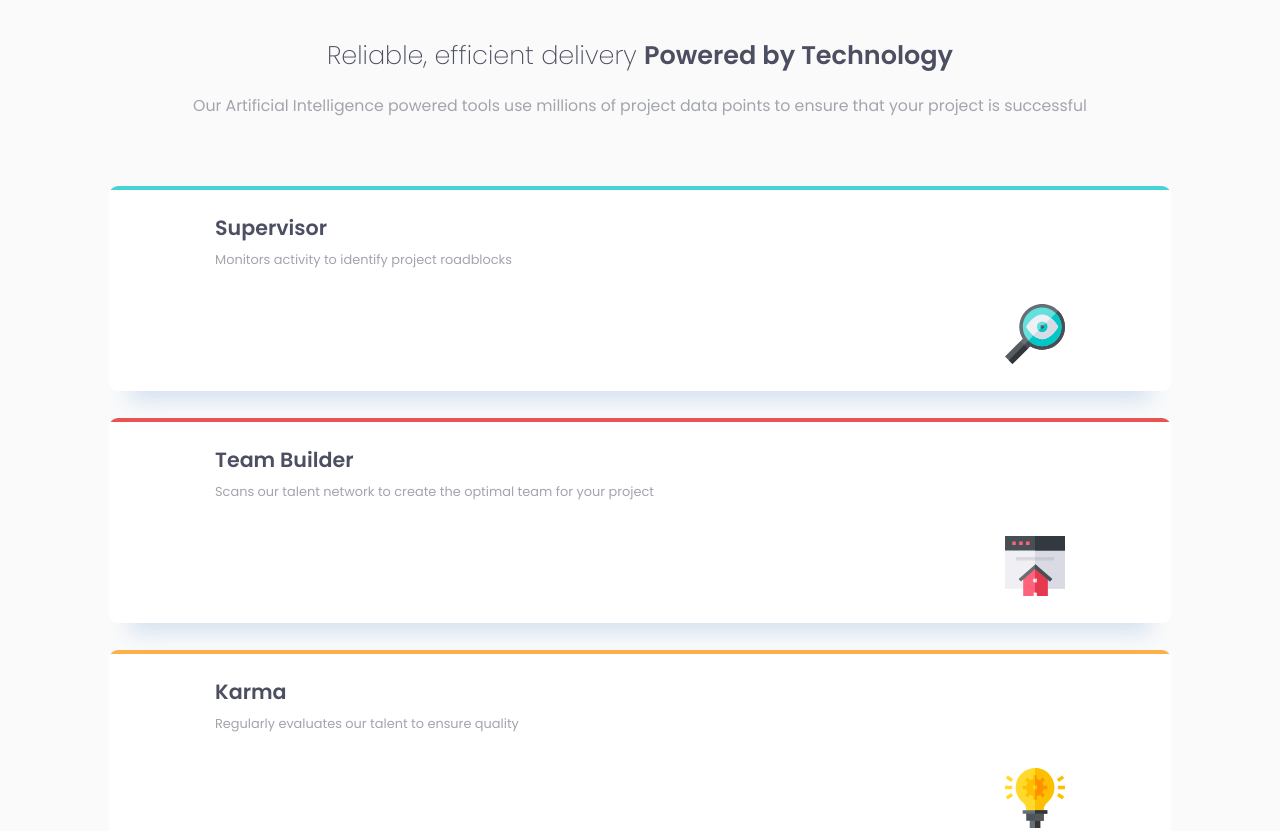
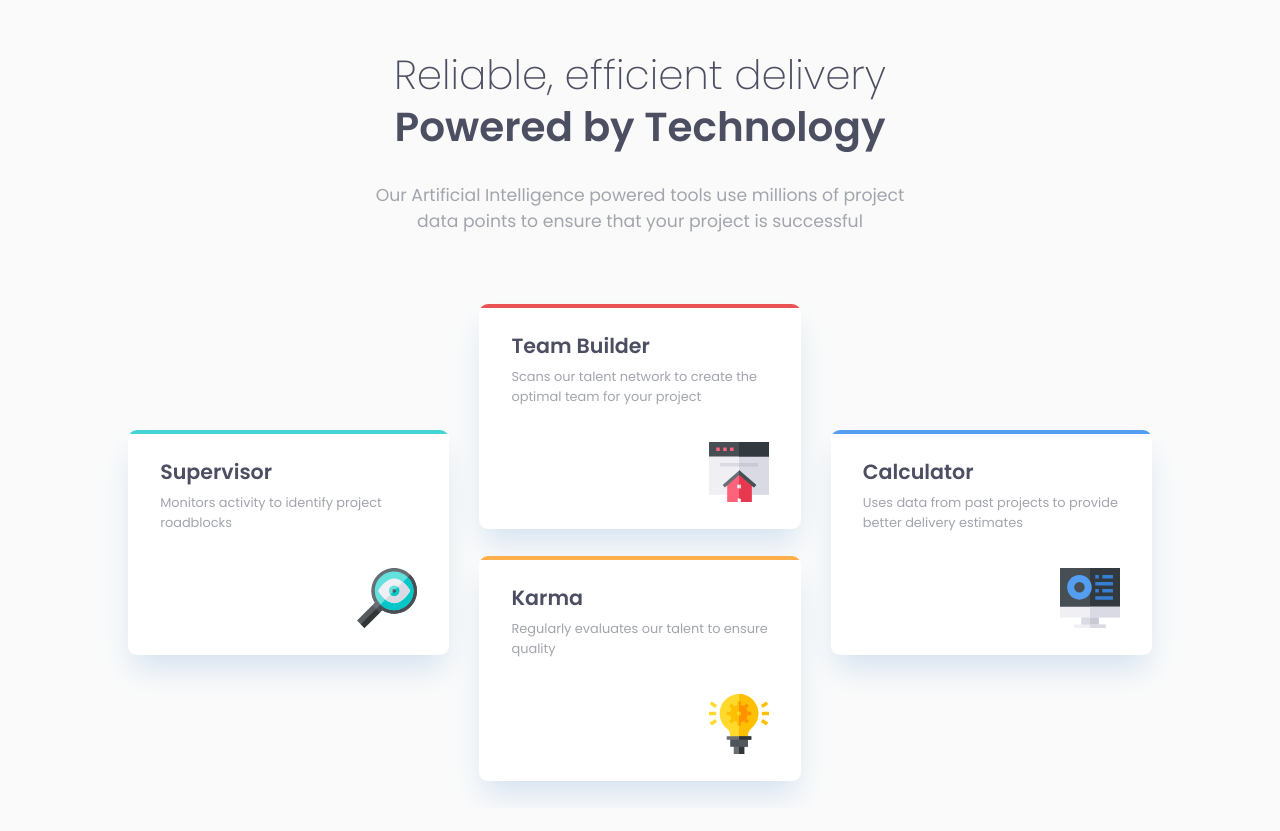
Before and after one commit to joanFaseDev/four-card-feature-app, a plain HTML site: page index.html in a window 1280 px wide. Shown: the top 831 px of the page. After the commit the page ends 808 px from the top, so only its background shows below. Drawn offline with Linux system fonts and the light colour scheme.

Commit message:
README.md & style.css updated

```diff
--- a/style.css
+++ b/style.css
@@ -68,7 +68,7 @@ body {
 }
 
 .card {
-  box-shadow: var(--box-shadow--card) 0px 30px 20px -20px;
+  box-shadow: var(--box-shadow--card) 0px 18px 30px -5px;
   background-color: var(--background-color--card);
   border: none;
   border-radius: 0.6rem;
@@ -125,3 +125,56 @@ body {
 .hidden--calculator {
   border-top: 4px outset var(--color-team-calculator);
 }
+
+@media (min-width: 1180px) {
+  .main {
+    width: 80%;
+    max-width: 1152px;
+    display: grid;
+    grid-template-columns: repeat(3, minmax(10px, 1fr));
+    grid-template-rows: minmax(10px, auto) repeat(4, minmax(10px, 1fr));
+    column-gap: 2em;
+  }
+
+  .intro {
+    grid-area: intro;
+    grid-column: 1 / 4;
+    grid-row: 1 / 2;
+    width: 54%;
+    margin: 0 auto;
+  }
+
+  .intro__title {
+    font-size: 2.7rem;
+    line-height: 1.3;
+  }
+
+  .intro__paragraph {
+    font-size: 1.15rem;
+  }
+
+  .card--supervisor {
+    grid-area: supervisor;
+    grid-column: 1 / 2;
+    grid-row: 3 / 5;
+  }
+  .card--team-builder {
+    grid-area: team-builder;
+    grid-column: 2 / 3;
+    grid-row: 2 / 4;
+  }
+  .card--karma {
+    grid-area: karma;
+    grid-column: 2 / 3;
+    grid-row: 4 / 6;
+  }
+  .card--calculator {
+    grid-area: calculator;
+    grid-column: 3 / 4;
+    grid-row: 3 / 5;
+  }
+
+  .title--weight {
+    display: block;
+  }
+}
```
Also changed, not shown: images/four-card-feature-desktop.png (added), images/four-card-feature-mobile.png (added), 2 other files.
